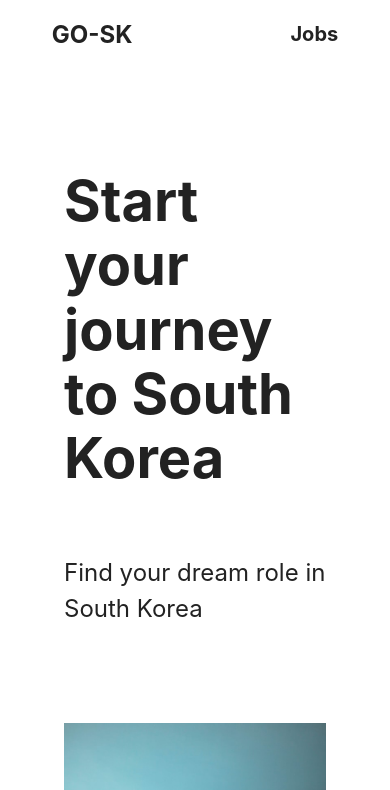
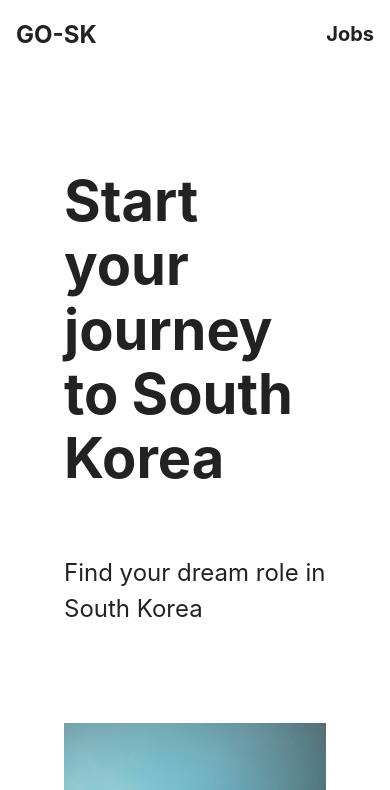
Before and after one commit to devldm/go-sk, a Next.js app: page / in a window 390 px wide. Shown: the top 790 px of the page. Built offline with nearby package versions, Linux system fonts and the light colour scheme.

Commit message:
add react markdown

```diff
--- a/components/NavBar/NavBar.module.css
+++ b/components/NavBar/NavBar.module.css
@@ -1,9 +1,9 @@
 .navFlex {
   display: flex;
-  max-width: 80%;
   margin: auto;
   align-items: center;
   justify-content: space-between;
+  width: 80%;
 }
 
 .linkFlex {
@@ -22,3 +22,16 @@
     justify-content: flex-end;
   }
 }
+
+@media (max-width: 900px) {
+  .navFlex {
+    width: 80%;
+  }
+}
+
+
+@media (max-width: 600px) {
+  .navFlex {
+    width: 100%;
+  }
+}
--- a/package.json
+++ b/package.json
@@ -12,7 +12,8 @@
     "@prisma/client": "4.2.1",
     "next": "12.2.5",
     "react": "18.2.0",
-    "react-dom": "18.2.0"
+    "react-dom": "18.2.0",
+    "react-markdown": "^8.0.3"
   },
   "devDependencies": {
     "@types/node": "18.7.8",
--- a/pages/index.tsx
+++ b/pages/index.tsx
@@ -13,8 +13,8 @@ const Home: NextPage = () => {
         <meta name="description" content="South Korea Jobs" />
         <link rel="icon" type="image/svg+xml" href="/sk.svg" sizes="any" />
       </Head>
+      <main className={styles.main}>
       <NavBar />
-      <main className={styles.main}>
         <HeroHome />
       </main>
       <Footer />
--- a/pages/jobs/[id].tsx
+++ b/pages/jobs/[id].tsx
@@ -5,6 +5,7 @@ import NavBar from "../../components/NavBar/NavBar";
 import prisma from "../../db";
 import Footer from "../../components/Footer/Footer";
 import StickyApply from "../../components/StickyApply/StickyApply";
+import ReactMarkdown from "react-markdown";
 
 export async function getStaticProps({ params }: any) {
   const job: any = await prisma.go_sk_jobs.findUnique({
@@ -69,7 +70,8 @@ const Job: NextPage<JobPosting> = ({
           <StickyApply />
           </div>
           <hr />
-          <p className={styles.description}>{job.job_description}</p>
+          {/* <p className={styles.description}>{job.job_description}</p> */}
+          <ReactMarkdown children={job.job_description} className={styles.description} />
         </div>
       </main>
       <Footer />
--- a/styles/JobsPage.module.css
+++ b/styles/JobsPage.module.css
@@ -67,5 +67,6 @@
 
   .jobContent {
     width: 100%;
+    display: inline-block;
   }
 }
```
Also changed, not shown: 1 other file (tests, documents, lock files or other folders).
